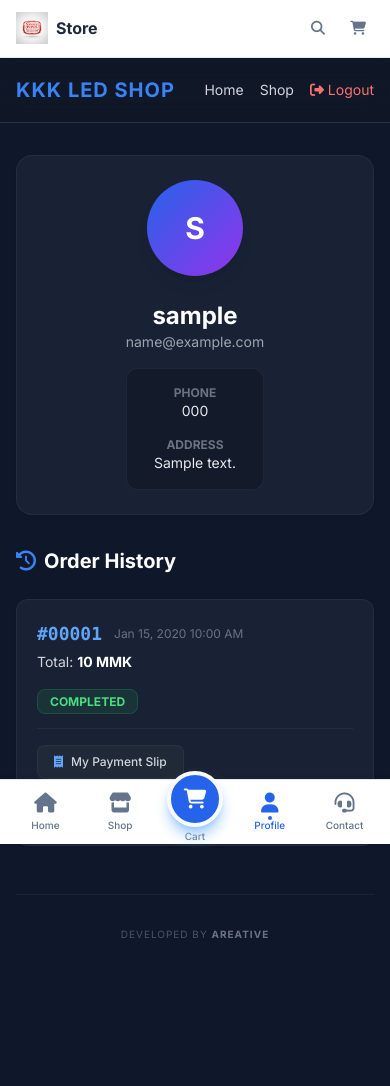
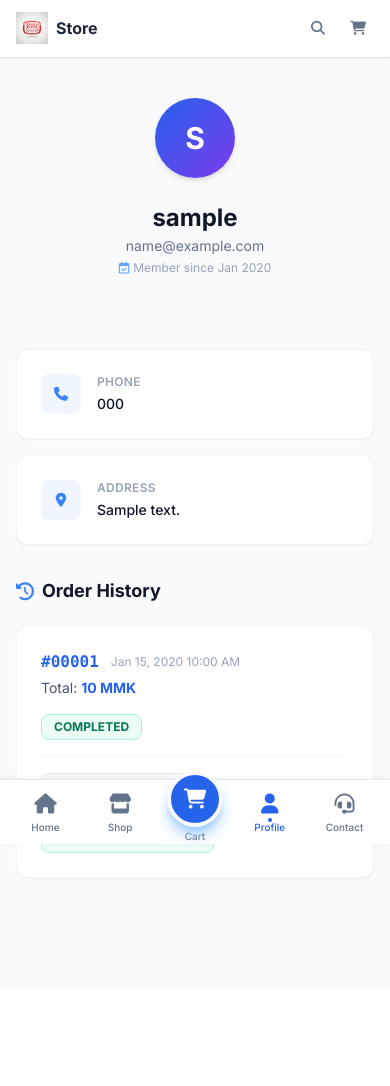
Before and after one commit to yairpaieuu/kkk, a PHP site: page /profile in a window 390 px wide. After the commit the page ends 879 px from the top, so only its background shows below. Run offline with PHP 8.4, Linux system fonts and the light colour scheme; the visitor is signed in with stand-in values (Sample User, id 1); tables that the repository leaves empty or names only in its code hold one stand-in row (values such as "Sample post"); some libraries are stand-ins or nearby versions.

Commit message:
Rewrite profile.php as light-themed child view for layout.php
- Remove all standalone HTML wrappers (DOCTYPE, html, head, body, navbar)
- Add profile hero strip: slate-50 bg, gradient avatar, username, email, join date
- Refactor user info into white card grid with phone/address icons
- Rewrite order cards with light theme (white bg, shadow-sm, border-slate-100)
- Update status badges to light variants (amber/blue/indigo/purple/emerald/rose)
- Update digital downloads section to emerald light palette
- Update payment receipt and delivery proof links to light styles
- Escape all output with htmlspecialchars throughout
- Add empty state with shopping bag icon and blue CTA button
- Remove dark-only developer credit footer

Co-authored-by: Copilot <223556219+Copilot@users.noreply.github.com>

```diff
--- a/app/views/profile.php
+++ b/app/views/profile.php
@@ -1,151 +1,166 @@
-<!DOCTYPE html>
-<html lang="en">
-<head>
-    <meta charset="UTF-8">
-    <meta name="viewport" content="width=device-width, initial-scale=1.0">
-    <title>My Profile - KKK LED SHOP</title>
-    <script src="https://cdn.tailwindcss.com"></script>
-    <link rel="stylesheet" href="https://cdnjs.cloudflare.com/ajax/libs/font-awesome/6.4.0/css/all.min.css">
-    <style>
-        body { font-family: 'Inter', sans-serif; background-color: #0f172a; color: #e2e8f0; }
-        .glass-panel { background: rgba(30, 41, 59, 0.7); backdrop-filter: blur(10px); border: 1px solid rgba(255, 255, 255, 0.05); }
-    </style>
-</head>
-<body class="min-h-screen">
+<?php
+/**
+ * Child view: profile.php
+ * Rendered inside layout.php via renderView().
+ * Variables injected via extract(): $user, $orders
+ */
+?>
 
-    <!-- NAVBAR -->
-    <nav class="bg-gray-900/80 backdrop-blur-md sticky top-0 z-50 border-b border-white/10">
-        <div class="max-w-7xl mx-auto px-4 sm:px-6 lg:px-8">
-            <div class="flex items-center justify-between h-16">
-                <a href="/" class="font-bold text-xl tracking-wider text-blue-500">KKK LED SHOP</a>
-                <div class="flex items-center gap-4">
-                    <a href="/" class="text-gray-300 hover:text-white text-sm">Home</a>
-                    <a href="/shop" class="text-gray-300 hover:text-white text-sm">Shop</a>
-                    <a href="/logout" class="text-red-400 hover:text-red-300 text-sm"><i class="fa-solid fa-right-from-bracket"></i> Logout</a>
+<!-- ===== PROFILE HERO STRIP ===== -->
+<section class="bg-slate-50 border-b border-slate-100">
+    <div class="max-w-5xl mx-auto px-4 py-10 flex flex-col sm:flex-row items-center gap-6">
+        <!-- Avatar -->
+        <div class="w-20 h-20 rounded-full bg-gradient-to-br from-blue-600 to-violet-600 flex items-center justify-center text-3xl font-bold text-white shadow-md flex-shrink-0">
+            <?= htmlspecialchars(strtoupper(substr($user['username'], 0, 1))) ?>
+        </div>
+        <!-- Identity -->
+        <div class="text-center sm:text-left">
+            <h1 class="text-2xl font-bold text-slate-900"><?= htmlspecialchars($user['username']) ?></h1>
+            <p class="text-slate-500 text-sm mt-0.5"><?= htmlspecialchars($user['email']) ?></p>
+            <p class="text-slate-400 text-xs mt-1 flex items-center justify-center sm:justify-start gap-1">
+                <i class="fa-regular fa-calendar-check text-blue-400"></i>
+                Member since <?= htmlspecialchars(date('M Y', strtotime($user['created_at']))) ?>
+            </p>
         </div>
     </div>
+</section>
+
+<!-- ===== MAIN CONTENT ===== -->
+<div class="max-w-5xl mx-auto px-4 py-8 space-y-8">
+
+    <!-- ===== USER INFO CARDS ===== -->
+    <div class="grid grid-cols-1 sm:grid-cols-2 gap-4">
+        <!-- Phone -->
+        <div class="bg-white rounded-xl shadow-sm border border-slate-100 p-6 flex items-start gap-4">
+            <span class="w-10 h-10 rounded-lg bg-blue-50 flex items-center justify-center flex-shrink-0">
+                <i class="fa-solid fa-phone text-blue-500 text-sm"></i>
+            </span>
+            <div>
+                <p class="text-xs font-semibold text-slate-400 uppercase tracking-wide mb-1">Phone</p>
+                <p class="text-slate-900 font-medium text-sm">
+                    <?= !empty($user['phone']) ? htmlspecialchars($user['phone']) : '<span class="text-slate-400 italic">Not set</span>' ?>
+                </p>
             </div>
-    </nav>
-
-    <div class="max-w-5xl mx-auto px-4 py-8">
-
-        <!-- 1. USER INFO CARD -->
-        <div class="glass-panel rounded-2xl p-6 mb-8 flex flex-col md:flex-row items-center gap-6">
-            <div class="w-24 h-24 rounded-full bg-gradient-to-br from-blue-600 to-purple-600 flex items-center justify-center text-3xl font-bold text-white shadow-lg">
-                <?= strtoupper(substr($user['username'], 0, 1)) ?>
         </div>
-            <div class="flex-1 text-center md:text-left">
-                <h1 class="text-2xl font-bold text-white"><?= htmlspecialchars($user['username']) ?></h1>
-                <p class="text-gray-400 text-sm mb-4"><?= htmlspecialchars($user['email']) ?></p>
-
-                <div class="grid grid-cols-1 md:grid-cols-2 gap-4 text-sm bg-black/20 p-4 rounded-xl border border-white/5">
+        <!-- Address -->
+        <div class="bg-white rounded-xl shadow-sm border border-slate-100 p-6 flex items-start gap-4">
+            <span class="w-10 h-10 rounded-lg bg-blue-50 flex items-center justify-center flex-shrink-0">
+                <i class="fa-solid fa-location-dot text-blue-500 text-sm"></i>
+            </span>
             <div>
-                        <span class="text-gray-500 block text-xs uppercase font-bold">Phone</span>
-                        <span class="text-gray-200"><?= !empty($user['phone']) ? htmlspecialchars($user['phone']) : 'Not set' ?></span>
-                    </div>
-                    <div>
-                        <span class="text-gray-500 block text-xs uppercase font-bold">Address</span>
-                        <span class="text-gray-200"><?= !empty($user['address']) ? htmlspecialchars($user['address']) : 'Not set' ?></span>
-                    </div>
+                <p class="text-xs font-semibold text-slate-400 uppercase tracking-wide mb-1">Address</p>
+                <p class="text-slate-900 font-medium text-sm">
+                    <?= !empty($user['address']) ? htmlspecialchars($user['address']) : '<span class="text-slate-400 italic">Not set</span>' ?>
+                </p>
             </div>
         </div>
     </div>
 
-        <!-- 2. ORDER HISTORY -->
-        <h2 class="text-xl font-bold text-white mb-6 flex items-center gap-2">
+    <!-- ===== ORDER HISTORY ===== -->
+    <div>
+        <h2 class="text-lg font-bold text-slate-900 mb-5 flex items-center gap-2">
             <i class="fa-solid fa-clock-rotate-left text-blue-500"></i> Order History
         </h2>
 
-        <?php if(empty($orders)): ?>
-            <div class="glass-panel p-12 text-center rounded-2xl">
-                <div class="text-5xl mb-4">🛒</div>
-                <h3 class="text-lg font-bold text-white">No orders yet</h3>
-                <p class="text-gray-400 mb-6">Looks like you haven't bought anything yet.</p>
-                <a href="/shop" class="bg-blue-600 hover:bg-blue-500 text-white px-6 py-2 rounded-full font-bold transition">Start Shopping</a>
+        <?php if (empty($orders)): ?>
+            <!-- Empty state -->
+            <div class="bg-white rounded-xl shadow-sm border border-slate-100 p-14 text-center">
+                <div class="w-16 h-16 rounded-full bg-slate-50 border border-slate-100 flex items-center justify-center mx-auto mb-4">
+                    <i class="fa-solid fa-bag-shopping text-3xl text-slate-300"></i>
                 </div>
+                <h3 class="text-base font-semibold text-slate-900 mb-1">No orders yet</h3>
+                <p class="text-slate-500 text-sm mb-6">Looks like you haven't bought anything yet.</p>
+                <a href="/shop" class="inline-block bg-blue-600 hover:bg-blue-700 text-white text-sm font-semibold px-6 py-2.5 rounded-full transition">
+                    Start Shopping
+                </a>
+            </div>
+
         <?php else: ?>
             <div class="space-y-4">
-                <?php foreach($orders as $order): ?>
-                    <div class="glass-panel p-5 rounded-xl border border-white/5 hover:border-white/10 transition group">
+                <?php
+                $statusBadge = [
+                    'pending'    => 'bg-amber-50 text-amber-700 border border-amber-200',
+                    'approved'   => 'bg-blue-50 text-blue-700 border border-blue-200',
+                    'preparing'  => 'bg-indigo-50 text-indigo-700 border border-indigo-200',
+                    'delivering' => 'bg-purple-50 text-purple-700 border border-purple-200',
+                    'completed'  => 'bg-emerald-50 text-emerald-700 border border-emerald-200',
+                    'rejected'   => 'bg-rose-50 text-rose-700 border border-rose-200',
+                ];
+                ?>
+                <?php foreach ($orders as $order): ?>
+                    <div class="bg-white rounded-xl shadow-sm border border-slate-100 p-6">
 
-                        <!-- Header: ID, Date, Status -->
-                        <div class="flex flex-wrap justify-between items-start gap-4 mb-4 pb-4 border-b border-white/5">
+                        <!-- Order header: ID, date, status, total -->
+                        <div class="flex flex-wrap justify-between items-start gap-4 pb-4 mb-4 border-b border-slate-100">
                             <div>
-                                <div class="flex items-center gap-3">
-                                    <span class="text-blue-400 font-mono font-bold text-lg">#<?= str_pad($order['id'], 5, '0', STR_PAD_LEFT) ?></span>
-                                    <span class="text-xs text-gray-500"><?= date('M d, Y h:i A', strtotime($order['created_at'])) ?></span>
+                                <div class="flex items-center gap-3 flex-wrap">
+                                    <span class="font-mono font-bold text-blue-600 text-base">
+                                        #<?= htmlspecialchars(str_pad($order['id'], 5, '0', STR_PAD_LEFT)) ?>
+                                    </span>
+                                    <span class="text-xs text-slate-400">
+                                        <?= htmlspecialchars(date('M d, Y h:i A', strtotime($order['created_at']))) ?>
+                                    </span>
                                 </div>
-                                <div class="text-sm text-gray-300 mt-1">
-                                    Total: <span class="font-bold text-white"><?= number_format($order['total_amount']) ?> MMK</span>
+                                <p class="text-sm text-slate-600 mt-1">
+                                    Total:
+                                    <span class="font-bold text-blue-600">
+                                        <?= htmlspecialchars(number_format($order['total_amount'])) ?> MMK
+                                    </span>
+                                </p>
                             </div>
+                            <span class="px-3 py-1 rounded-lg text-xs font-bold uppercase <?= $statusBadge[$order['status']] ?? 'bg-slate-100 text-slate-600 border border-slate-200' ?>">
+                                <?= htmlspecialchars($order['status']) ?>
+                            </span>
                         </div>
 
-                            <!-- Status Badge -->
-                            <?php
-                                $statusColors = [
-                                    'pending' => 'bg-yellow-500/10 text-yellow-500 border-yellow-500/20',
-                                    'approved' => 'bg-blue-500/10 text-blue-400 border-blue-500/20',
-                                    'preparing' => 'bg-indigo-500/10 text-indigo-400 border-indigo-500/20',
-                                    'delivering' => 'bg-purple-500/10 text-purple-400 border-purple-500/20',
-                                    'completed' => 'bg-green-500/10 text-green-400 border-green-500/20',
-                                    'rejected' => 'bg-red-500/10 text-red-400 border-red-500/20',
-                                ];
-                                $cls = $statusColors[$order['status']] ?? 'bg-gray-700 text-gray-300';
-                            ?>
-                            <div class="text-right">
-                                <span class="px-3 py-1 rounded-lg text-xs uppercase font-bold border <?= $cls ?>">
-                                    <?= $order['status'] ?>
-                                </span>
-                            </div>
-                        </div>
-
-                        <!-- 3. DIGITAL DOWNLOADS SECTION (New) -->
-                        <?php if(in_array($order['status'], ['approved', 'completed']) && !empty($order['items'])): ?>
-                            <div class="mb-4">
+                        <!-- Digital Downloads -->
+                        <?php if (in_array($order['status'], ['approved', 'completed']) && !empty($order['items'])): ?>
                             <?php
                             $hasDownloads = false;
-                                    foreach($order['items'] as $item) {
-                                        if($item['type'] === 'digital' && !empty($item['download_link'])) {
+                            foreach ($order['items'] as $item) {
+                                if (($item['type'] ?? '') === 'digital' && !empty($item['download_link'])) {
                                     $hasDownloads = true;
                                     break;
                                 }
                             }
                             ?>
-                                <?php if($hasDownloads): ?>
-                                    <h4 class="text-xs font-bold text-green-400 uppercase mb-2 flex items-center gap-2">
+                            <?php if ($hasDownloads): ?>
+                                <div class="mb-4">
+                                    <p class="text-xs font-bold text-emerald-600 uppercase tracking-wide mb-2 flex items-center gap-2">
                                         <i class="fa-solid fa-download"></i> Digital Downloads
-                                    </h4>
+                                    </p>
                                     <div class="grid grid-cols-1 sm:grid-cols-2 gap-2">
-                                        <?php foreach($order['items'] as $item): ?>
-                                            <?php if($item['type'] === 'digital' && !empty($item['download_link'])): ?>
-                                                <a href="<?= htmlspecialchars($item['download_link']) ?>" target="_blank" class="flex justify-between items-center bg-green-900/20 hover:bg-green-900/40 border border-green-500/30 p-3 rounded-lg group/dl transition">
-                                                    <span class="text-sm text-gray-200 font-medium"><?= htmlspecialchars($item['name']) ?></span>
-                                                    <i class="fa-solid fa-cloud-arrow-down text-green-400 group-hover/dl:scale-110 transition"></i>
+                                        <?php foreach ($order['items'] as $item): ?>
+                                            <?php if (($item['type'] ?? '') === 'digital' && !empty($item['download_link'])): ?>
+                                                <a href="<?= htmlspecialchars($item['download_link']) ?>" target="_blank"
+                                                   class="flex justify-between items-center bg-emerald-50 hover:bg-emerald-100 border border-emerald-200 p-3 rounded-lg transition group/dl">
+                                                    <span class="text-sm text-slate-800 font-medium"><?= htmlspecialchars($item['name']) ?></span>
+                                                    <i class="fa-solid fa-cloud-arrow-down text-emerald-600 group-hover/dl:scale-110 transition"></i>
                                                 </a>
                                             <?php endif; ?>
                                         <?php endforeach; ?>
                                     </div>
+                                </div>
                             <?php endif; ?>
-                            </div>
                         <?php endif; ?>
 
                         <!-- Documents & Proofs -->
                         <div class="flex flex-wrap gap-3">
 
-                            <!-- 1. My Payment Slip -->
-                            <?php if(!empty($order['payment_receipt'])): ?>
-                                <a href="/<?= $order['payment_receipt'] ?>" target="_blank" class="flex items-center gap-2 px-4 py-2 bg-gray-800 hover:bg-gray-700 rounded-lg text-xs font-medium text-gray-300 transition border border-white/5">
-                                    <i class="fa-solid fa-receipt text-blue-400"></i> My Payment Slip
+                            <?php if (!empty($order['payment_receipt'])): ?>
+                                <a href="/<?= htmlspecialchars($order['payment_receipt']) ?>" target="_blank"
+                                   class="flex items-center gap-2 px-4 py-2 bg-slate-50 hover:bg-slate-100 border border-slate-200 rounded-lg text-xs font-medium text-slate-700 transition">
+                                    <i class="fa-solid fa-receipt text-blue-500"></i> My Payment Slip
                                 </a>
                             <?php endif; ?>
 
-                            <!-- 2. ADMIN DELIVERY PROOF -->
-                            <?php if(!empty($order['delivery_proof'])): ?>
-                                <a href="/<?= $order['delivery_proof'] ?>" target="_blank" class="flex items-center gap-2 px-4 py-2 bg-green-900/20 hover:bg-green-900/30 rounded-lg text-xs font-bold text-green-400 transition border border-green-500/30 animate-pulse">
+                            <?php if (!empty($order['delivery_proof'])): ?>
+                                <a href="/<?= htmlspecialchars($order['delivery_proof']) ?>" target="_blank"
+                                   class="flex items-center gap-2 px-4 py-2 bg-emerald-50 hover:bg-emerald-100 border border-emerald-200 rounded-lg text-xs font-bold text-emerald-700 transition">
                                     <i class="fa-solid fa-box-open"></i> View Delivery Proof
                                 </a>
-                            <?php elseif($order['status'] === 'completed'): ?>
-                                <span class="flex items-center gap-2 px-4 py-2 bg-gray-800/50 rounded-lg text-xs text-gray-500 border border-white/5 cursor-not-allowed">
+                            <?php elseif ($order['status'] === 'completed'): ?>
+                                <span class="flex items-center gap-2 px-4 py-2 bg-slate-50 border border-slate-200 rounded-lg text-xs text-slate-400 cursor-not-allowed">
                                     <i class="fa-solid fa-box"></i> No Delivery Photo
                                 </span>
                             <?php endif; ?>
@@ -156,16 +171,6 @@
                 <?php endforeach; ?>
             </div>
         <?php endif; ?>
-
-        <!-- DEVELOPER CREDIT -->
-        <div class="mt-12 text-center pb-8 border-t border-white/5 pt-8">
-            <p class="text-[10px] text-gray-600 uppercase tracking-widest">
-                Developed By
-                <a href="https://areativedigital.com/" target="_blank" class="text-gray-500 hover:text-blue-400 transition font-bold">Areative</a>
-            </p>
     </div>
 
 </div>
-
-</body>
-</html>
```
Lines whose indentation alone changed are shown as unchanged.
